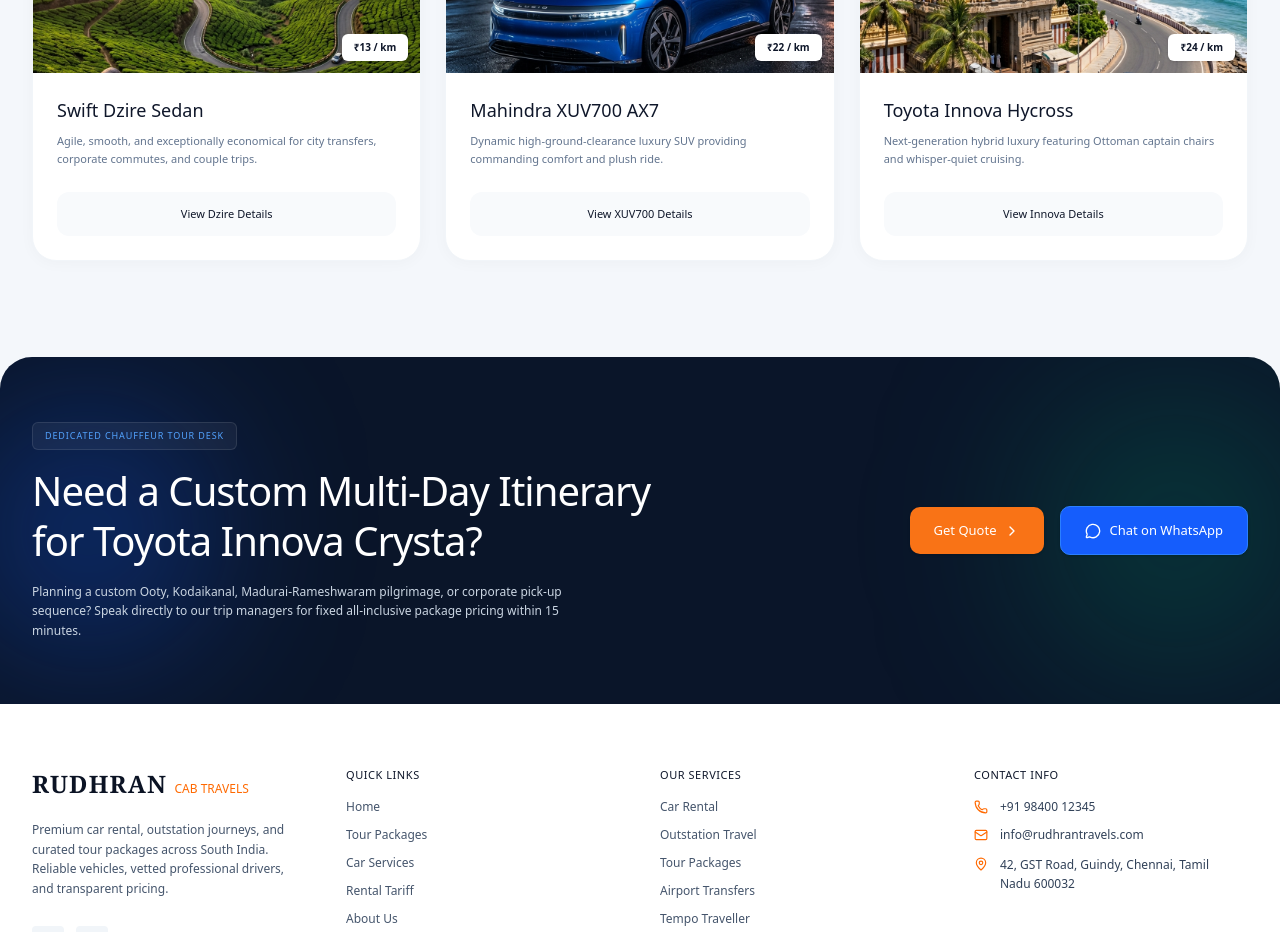
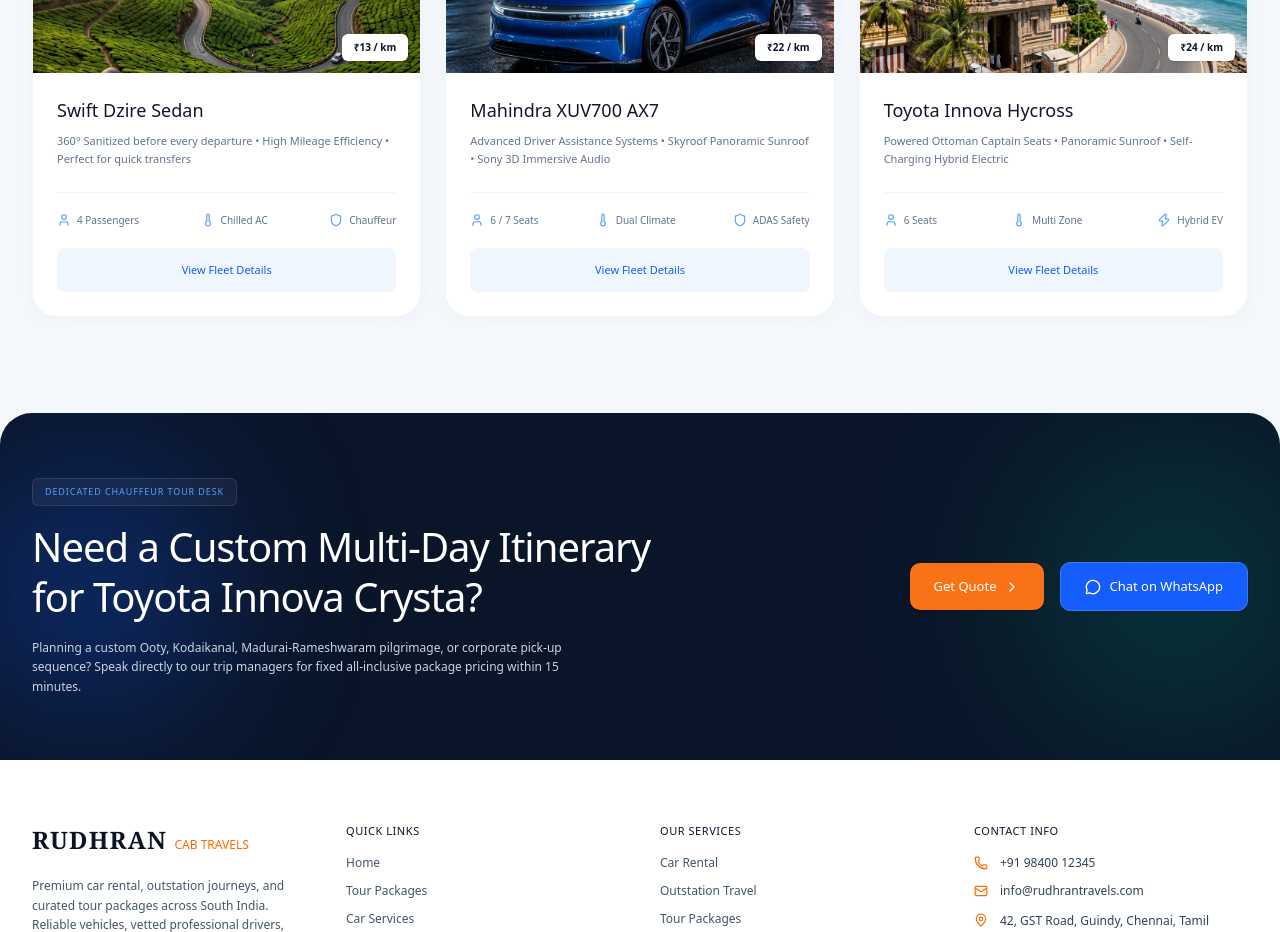
Before and after one commit to aeropeak26/Rudhran_travels, a Next.js app: page /vehicles/1 in a window 1280 px wide. Shown: the part 2500-3432 px from the top of the page. Built offline with nearby package versions, Linux system fonts and the light colour scheme.

Commit message:
Update button styling and alternative vehicle cards layout per design

```diff
--- a/src/app/tariff/page.tsx
+++ b/src/app/tariff/page.tsx
@@ -258,14 +258,14 @@
 
                   {/* Action Buttons */}
                   <div className="mt-auto space-y-2">
-                    <button onClick={() => setIsModalOpen(true)} className="w-full py-3 bg-[#f97316] hover:bg-orange-600 text-white rounded-[10px] text-[12px] font-bold transition-colors flex items-center justify-center gap-2 shadow-sm">
+                    <button onClick={() => setIsModalOpen(true)} className="w-full py-3 bg-[#f97316] hover:bg-orange-600 text-white rounded-lg text-[12px] font-bold transition-colors flex items-center justify-center gap-2 shadow-sm">
                       Book This Vehicle Now <ChevronRight className="w-4 h-4" />
                     </button>
                     <div className="flex items-center gap-2">
-                      <a href="https://wa.me/919840012345" target="_blank" rel="noopener noreferrer" className="flex-1 py-2.5 bg-white border border-blue-100 hover:bg-blue-50 rounded-[10px] text-[10px] font-bold text-blue-600 transition-colors flex items-center justify-center gap-1.5 shadow-sm shadow-blue-900/5">
+                      <a href="https://wa.me/919840012345" target="_blank" rel="noopener noreferrer" className="flex-1 py-2.5 bg-white border border-blue-200 hover:bg-blue-50 rounded-lg text-[10px] font-bold text-blue-600 transition-colors flex items-center justify-center gap-1.5 shadow-sm shadow-blue-900/5">
                         <MessageCircle className="w-3.5 h-3.5 text-emerald-500" /> WhatsApp Quote
                       </a>
-                      <button onClick={() => setIsModalOpen(true)} className="flex-1 py-2.5 bg-slate-50 hover:bg-slate-100 border border-slate-100 rounded-[10px] text-[10px] font-bold text-slate-700 transition-colors flex items-center justify-center gap-1.5">
+                      <button onClick={() => setIsModalOpen(true)} className="flex-1 py-2.5 bg-slate-100 hover:bg-slate-200 rounded-lg text-[10px] font-bold text-slate-700 transition-colors flex items-center justify-center gap-1.5">
                         <span>🧮</span> Fare Calculator
                       </button>
                     </div>
--- a/src/app/vehicles/[id]/page.tsx
+++ b/src/app/vehicles/[id]/page.tsx
@@ -294,9 +294,21 @@
                   </div>
                   <div className="p-6 pt-2 flex flex-col flex-grow">
                     <h3 className="font-bold text-[#0f172a] text-[18px] mb-2">{alt.name}</h3>
-                    <p className="text-[11px] text-slate-500 mb-6 leading-relaxed flex-grow">{alt.desc}</p>
-                    <Link href={`/vehicles/${alt.id}`} className="w-full py-3.5 bg-slate-50 hover:bg-slate-100 text-[#0f172a] rounded-xl text-[11px] font-bold transition-colors flex items-center justify-center">
-                      View {alt.name.split(' ')[1]} Details
+                    <p className="text-[11px] text-slate-500 mb-6 leading-relaxed flex-grow">
+                      {alt.highlights.join(' • ')}
+                    </p>
+
+                    {/* Features row */}
+                    <div className="flex items-center justify-between border-t border-slate-100 pt-5 mb-5">
+                      {alt.features.slice(0, 3).map((feat, idx) => (
+                        <div key={idx} className="flex items-center gap-1.5 text-[10px] font-medium text-slate-500">
+                          <feat.icon className="w-3.5 h-3.5 text-blue-400" /> {feat.text}
+                        </div>
+                      ))}
+                    </div>
+
+                    <Link href={`/vehicles/${alt.id}`} className="w-full py-3.5 bg-blue-50 hover:bg-blue-100 text-blue-600 rounded-lg text-[11px] font-bold transition-colors flex items-center justify-center">
+                      View Fleet Details
                     </Link>
                   </div>
                 </div>
```
